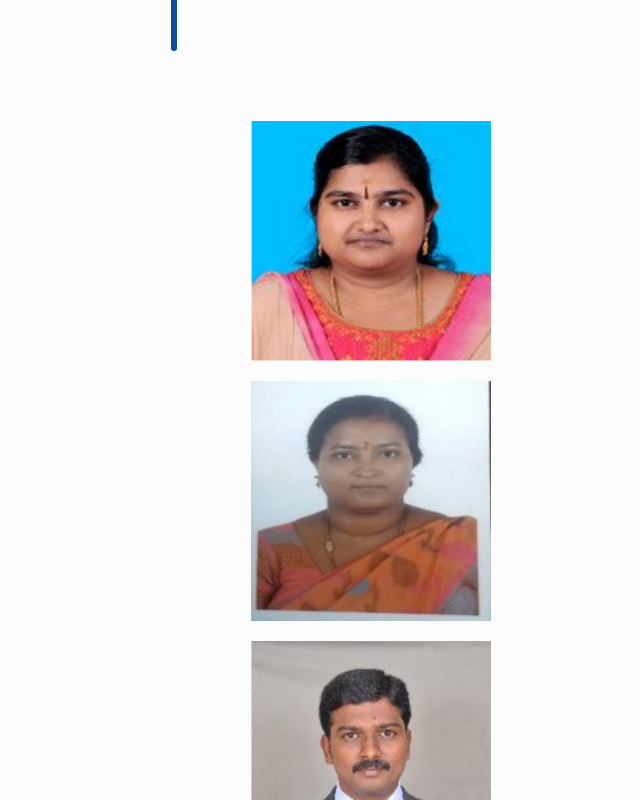
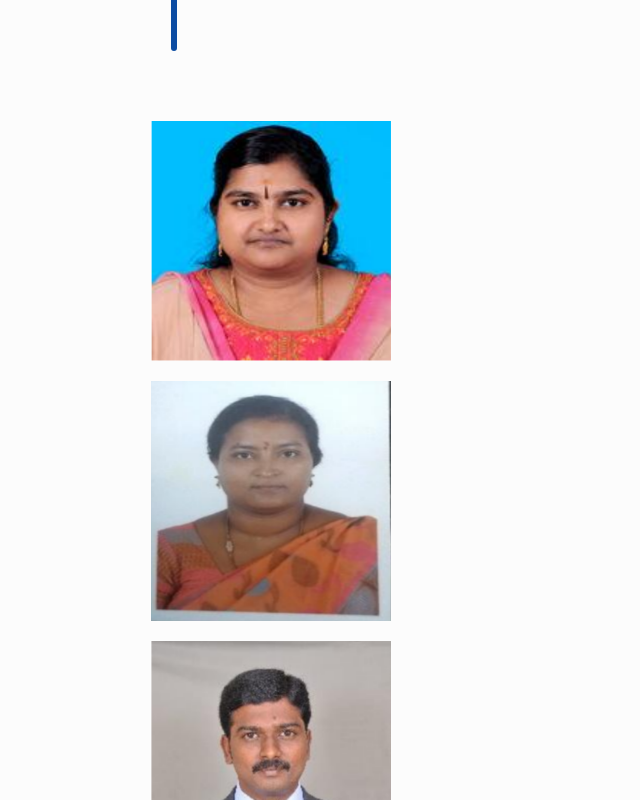
Before and after one commit to DewashishDubey/E-Yantra, a React (Vite) app: page /faculty in a window 1280 px wide. Shown: the part 1740-2540 px from the top of the page, without its empty margins (149-789 px from the left). Built offline with nearby package versions, Linux system fonts and the light colour scheme.

Commit message:
updated faculty image margin issue

```diff
--- a/src/components/Mfaculty.css
+++ b/src/components/Mfaculty.css
@@ -39,7 +39,7 @@
     margin-left: 190px;
 }
 .mu {
-    margin-left: 400px;
+    margin-left: 300px;
     height: 30vh;
     width: 30vh;
     margin-top: 20px;
```
